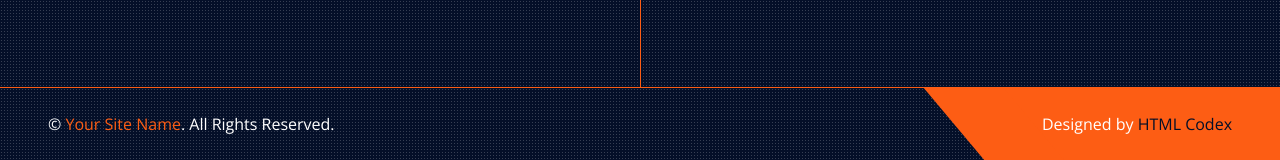
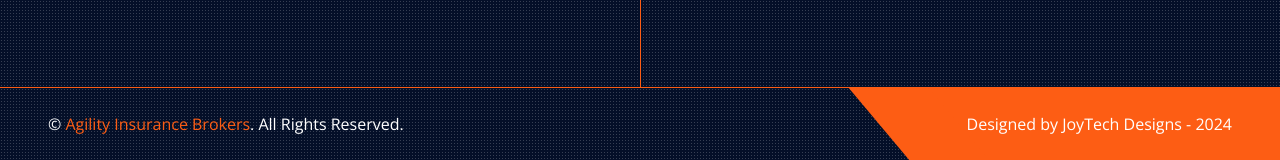
Before and after one commit to TozganiMkandawire/AgilityInsuranceBrokers, a plain HTML site: page detail.html in a window 1280 px wide. Shown: the part 3167-3327 px from the top of the page. Drawn offline with nearby package versions, Linux system fonts and the light colour scheme.

Commit message:
Update detail.html

```diff
--- a/detail.html
+++ b/detail.html
@@ -361,10 +361,10 @@
     <div class="container-fluid bg-dark bg-light-radial text-white border-top border-primary px-0">
         <div class="d-flex flex-column flex-md-row justify-content-between">
             <div class="py-4 px-5 text-center text-md-start">
-                <p class="mb-0">&copy; <a class="text-primary" href="#">Your Site Name</a>. All Rights Reserved.</p>
+                <p class="mb-0">&copy; <a class="text-primary" href="#">Agility Insurance Brokers</a>. All Rights Reserved.</p>
             </div>
             <div class="py-4 px-5 bg-primary footer-shape position-relative text-center text-md-end">
-                <p class="mb-0">Designed by <a class="text-dark" href="https://htmlcodex.com">HTML Codex</a></p>
+                <p class="mb-0">Designed by JoyTech Designs - 2024</a></p>
             </div>
         </div>
     </div>
```
